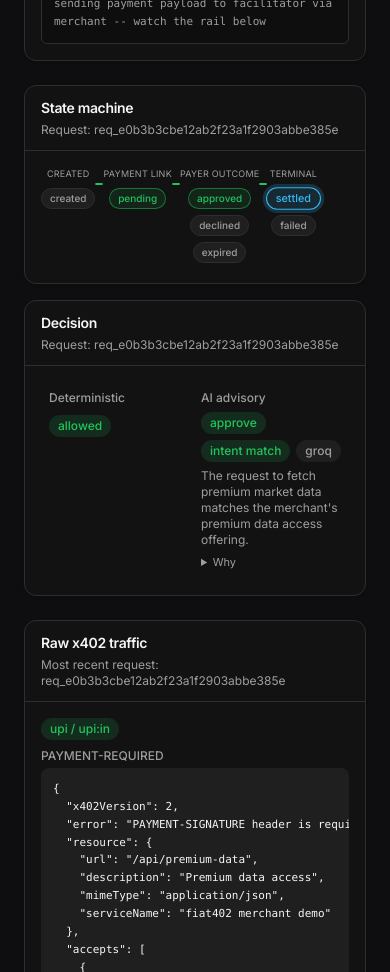
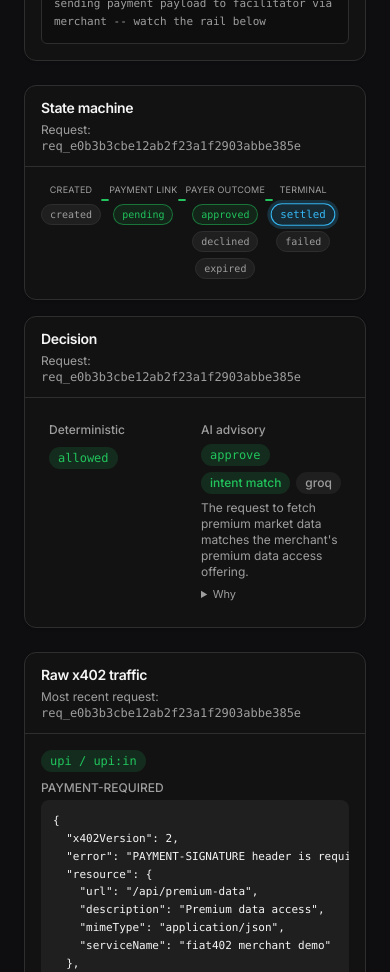
Before and after one commit to Chirag8405/fiat402, a Next.js app in the folder apps/dashboard/: page / in a window 390 px wide. Shown: the part 9060-10032 px from the top of the page. Built offline with nearby package versions, Linux system fonts and the light colour scheme; no server answers.

Commit message:
feat: enhance UI components with mono font styling and improved request ID display

```diff
--- a/apps/dashboard/app/console/page.tsx
+++ b/apps/dashboard/app/console/page.tsx
@@ -508,7 +508,7 @@ export default function DashboardPage() {
   const canShowLast = trail !== null && displayMode === "reset";
 
   return (
-    <main className="mx-auto flex min-h-screen max-w-6xl flex-col gap-6 p-6">
+    <main className="console-page mx-auto flex min-h-screen max-w-6xl flex-col gap-6 p-6">
       <header className="flex items-center justify-between">
         <div>
           <h1 className="text-lg font-semibold">fiat402 control tower</h1>
--- a/apps/dashboard/app/globals.css
+++ b/apps/dashboard/app/globals.css
@@ -43,6 +43,21 @@ body {
    alone (still shared, still blue) -- the redesign's lever is restrained
    USE of that accent, not a different accent color. */
 .showcase-page {
+  --color-background: hsl(0 0% 5%);
+  --color-card: hsl(0 0% 7%);
+  --color-border: hsl(0 0% 18%);
+  --color-muted: hsl(0 0% 12%);
+  --color-muted-foreground: hsl(0 0% 62%);
+  font-family: var(--font-sans), ui-sans-serif, system-ui, -apple-system, sans-serif;
+}
+
+/* /console -- same de-tinted neutral tokens + Inter typography as
+   .showcase-page above, scoped the same way (shadowed CSS custom
+   properties, zero utility-class changes needed anywhere else). Semantic
+   tokens (--color-primary/success/warning/danger) are deliberately NOT
+   overridden here, same as .showcase-page: this is a background/border/
+   type-family shift only, status colors stay exactly as shared today. */
+.console-page {
   --color-background: hsl(0 0% 5%);
   --color-card: hsl(0 0% 7%);
   --color-border: hsl(0 0% 18%);
--- a/apps/dashboard/components/DecisionPanel.tsx
+++ b/apps/dashboard/components/DecisionPanel.tsx
@@ -213,7 +213,15 @@ export function DecisionPanel({ requestId, state, deterministic, ai, interactive
     <Card>
       <CardHeader>
         <CardTitle>Decision</CardTitle>
-        <CardDescription>{requestId ? `Request: ${requestId}` : "No request in flight"}</CardDescription>
+        <CardDescription>
+          {requestId ? (
+            <>
+              Request: <span className="font-mono">{requestId}</span>
+            </>
+          ) : (
+            "No request in flight"
+          )}
+        </CardDescription>
       </CardHeader>
       <CardContent>
         {!deterministic && !ai ? (
@@ -233,7 +241,9 @@ export function DecisionPanel({ requestId, state, deterministic, ai, interactive
               <div className="text-xs font-medium text-muted-foreground">Deterministic</div>
               {deterministic ? (
                 <>
-                  <Badge variant={deterministic.allowed ? "success" : "danger"}>{deterministic.allowed ? "allowed" : "rejected"}</Badge>
+                  <Badge mono variant={deterministic.allowed ? "success" : "danger"}>
+                    {deterministic.allowed ? "allowed" : "rejected"}
+                  </Badge>
                   {deterministic.reason && <p className="text-xs text-muted-foreground">{deterministic.reason}</p>}
                 </>
               ) : (
@@ -245,7 +255,7 @@ export function DecisionPanel({ requestId, state, deterministic, ai, interactive
               {ai ? (
                 <>
                   <div className="flex flex-wrap items-center gap-1.5">
-                    <Badge variant={ai.recommendation === "approve" ? "success" : ai.recommendation === "hold" ? "warning" : "danger"}>
+                    <Badge mono variant={ai.recommendation === "approve" ? "success" : ai.recommendation === "hold" ? "warning" : "danger"}>
                       {ai.recommendation}
                     </Badge>
                     {ai.semanticMatch !== undefined && (
--- a/apps/dashboard/components/RawTrafficViewer.tsx
+++ b/apps/dashboard/components/RawTrafficViewer.tsx
@@ -111,7 +111,7 @@ function AcceptsSchemes({ header }: { header: string | null }) {
         const scheme = typeof entry?.scheme === "string" ? entry.scheme : "unknown";
         const network = typeof entry?.network === "string" ? entry.network : "unknown";
         return (
-          <Badge key={i} variant={scheme === "upi" ? "success" : "outline"}>
+          <Badge key={i} mono variant={scheme === "upi" ? "success" : "outline"}>
             {scheme} / {network}
           </Badge>
         );
@@ -133,7 +133,15 @@ export function RawTrafficViewer({
     <Card>
       <CardHeader>
         <CardTitle>Raw x402 traffic</CardTitle>
-        <CardDescription>{requestId ? `Most recent request: ${requestId}` : "No request observed yet"}</CardDescription>
+        <CardDescription>
+          {requestId ? (
+            <>
+              Most recent request: <span className="font-mono">{requestId}</span>
+            </>
+          ) : (
+            "No request observed yet"
+          )}
+        </CardDescription>
       </CardHeader>
       <CardContent className="space-y-3">
         {!hasAnything ? (
--- a/apps/dashboard/components/ReconciliationRecord.tsx
+++ b/apps/dashboard/components/ReconciliationRecord.tsx
@@ -103,7 +103,14 @@ export function ReconciliationRecord({
         ) : (
           <div className="grid grid-cols-2 gap-x-4 gap-y-3">
             <Field mono label="Request ID" value={<span className="break-all">{requestId}</span>} />
-            <Field label="Final outcome" value={<Badge variant={finalOutcome === "settled" ? "success" : "danger"}>{finalOutcome}</Badge>} />
+            <Field
+              label="Final outcome"
+              value={
+                <Badge mono variant={finalOutcome === "settled" ? "success" : "danger"}>
+                  {finalOutcome}
+                </Badge>
+              }
+            />
             {finalOutcome === "failed" && <Field mono label="Failure reason" value={failureReason} />}
             <Field mono label="Razorpay payment_id" value={razorpayPaymentId && <span className="break-all">{razorpayPaymentId}</span>} />
             <Field mono label="Payment Link" value={paymentLinkId && <span className="break-all">{paymentLinkId}</span>} />
@@ -112,10 +119,10 @@ export function ReconciliationRecord({
             <Field mono label="Transaction ref" value={extras.txnRef && <span className="break-all">{extras.txnRef}</span>} />
             <Field mono label="Amount (paise)" value={extras.amountPaise} />
             <Field mono label="Pay to" value={extras.payTo && <span className="break-all">{extras.payTo}</span>} />
-            <Field label="Pending at" value={timestamps.pendingAt} />
-            <Field label="Resolved at" value={timestamps.resolvedAt} />
-            <Field label="Settled at" value={timestamps.settledAt} />
-            <Field label="Failed at" value={timestamps.failedAt} />
+            <Field mono label="Pending at" value={timestamps.pendingAt} />
+            <Field mono label="Resolved at" value={timestamps.resolvedAt} />
+            <Field mono label="Settled at" value={timestamps.settledAt} />
+            <Field mono label="Failed at" value={timestamps.failedAt} />
           </div>
         )}
       </CardContent>
--- a/apps/dashboard/components/StateMachineViz.tsx
+++ b/apps/dashboard/components/StateMachineViz.tsx
@@ -213,7 +213,15 @@ export function StateMachineViz({ events, forceIdle = false }: StateMachineVizPr
     <Card>
       <CardHeader>
         <CardTitle>State machine</CardTitle>
-        <CardDescription>{requestId ? `Request: ${requestId}` : "created → pending → approved|declined|expired → settled|failed"}</CardDescription>
+        <CardDescription>
+          {requestId ? (
+            <>
+              Request: <span className="font-mono">{requestId}</span>
+            </>
+          ) : (
+            "created → pending → approved|declined|expired → settled|failed"
+          )}
+        </CardDescription>
       </CardHeader>
       <CardContent>
         {!requestId && (
@@ -259,7 +267,7 @@ function Rail({ stages, current, visited }: { stages: Stage[]; current: RequestS
                   <div
                     key={state}
                     className={cn(
-                      "rounded-full border px-2 py-0.5 text-center text-[10px] font-medium sm:px-3 sm:py-1 sm:text-xs",
+                      "rounded-full border px-2 py-0.5 text-center font-mono text-[10px] font-medium sm:px-3 sm:py-1 sm:text-xs",
                       "transition-[transform,background-color,color,border-color,box-shadow] duration-[180ms] ease-[var(--ease-out)]",
                       nodeTone(status),
                     )}
--- a/apps/dashboard/components/UpiCollectCard.tsx
+++ b/apps/dashboard/components/UpiCollectCard.tsx
@@ -29,7 +29,15 @@ export function UpiCollectCard({ requestId, state, paymentLinkId }: UpiCollectCa
     <Card>
       <CardHeader>
         <CardTitle>UPI collect</CardTitle>
-        <CardDescription>{requestId ? `Request: ${requestId}` : "No request in flight"}</CardDescription>
+        <CardDescription>
+          {requestId ? (
+            <>
+              Request: <span className="font-mono">{requestId}</span>
+            </>
+          ) : (
+            "No request in flight"
+          )}
+        </CardDescription>
       </CardHeader>
       <CardContent>
         {!paymentLinkId ? (
@@ -40,7 +48,7 @@ export function UpiCollectCard({ requestId, state, paymentLinkId }: UpiCollectCa
               <QRCodeSVG value={paymentLinkId} size={176} />
             </div>
             <div className="flex flex-col items-center gap-1">
-              <Badge variant={state === "settled" ? "success" : state === "failed" ? "danger" : "warning"}>{state ?? "pending"}</Badge>
+              <Badge mono variant={state === "settled" ? "success" : state === "failed" ? "danger" : "warning"}>{state ?? "pending"}</Badge>
               <code className="max-w-full break-all text-center text-xs text-muted-foreground">{paymentLinkId}</code>
             </div>
           </div>
--- a/apps/dashboard/components/ui/badge.tsx
+++ b/apps/dashboard/components/ui/badge.tsx
@@ -18,8 +18,11 @@ const badgeVariants = cva("inline-flex items-center rounded-full border px-2 py-
   },
 });
 
-export interface BadgeProps extends React.HTMLAttributes<HTMLSpanElement>, VariantProps<typeof badgeVariants> {}
+export interface BadgeProps extends React.HTMLAttributes<HTMLSpanElement>, VariantProps<typeof badgeVariants> {
+  /** Appends font-mono -- for badges whose text is a literal protocol/state token (state names, scheme/network) rather than human-phrased copy. Default false preserves every existing call site's sans rendering. */
+  mono?: boolean;
+}
 
-export function Badge({ className, variant, ...props }: BadgeProps) {
-  return <span className={cn(badgeVariants({ variant }), className)} {...props} />;
+export function Badge({ className, variant, mono, ...props }: BadgeProps) {
+  return <span className={cn(badgeVariants({ variant }), mono && "font-mono", className)} {...props} />;
 }
```
